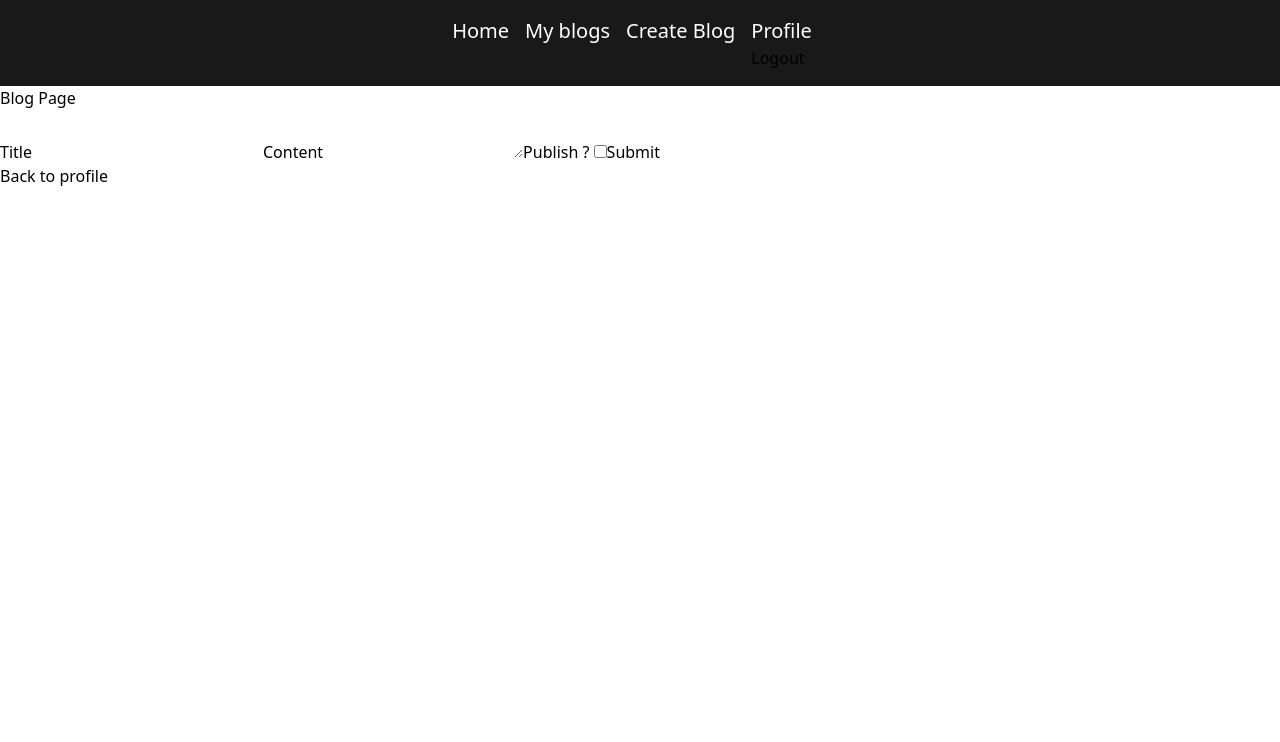
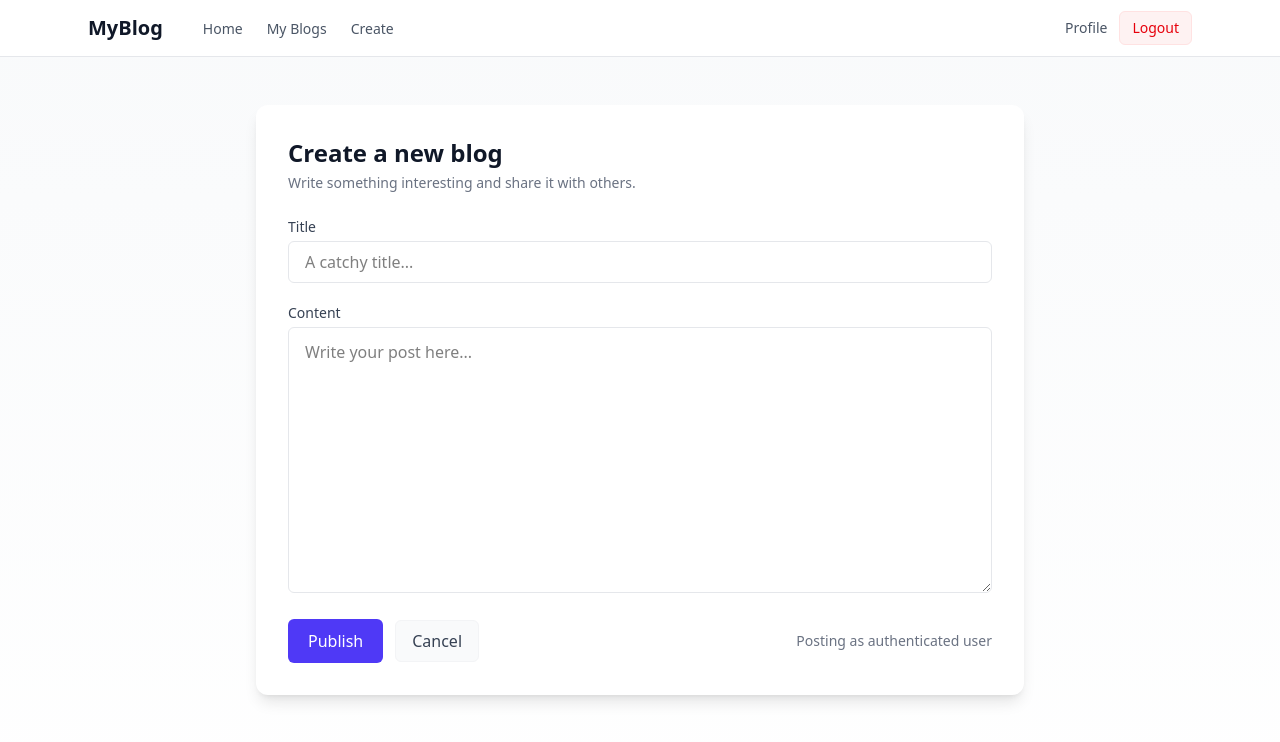
Before and after one commit to kloxer/TOP_Project-Blog-API, a React (Vite) app in the folder frontend/vite-project/: page /create in a window 1280 px wide. Shown: the top 742 px of the page. Built offline with nearby package versions, Linux system fonts and the light colour scheme; sample sign-in values are in the browser's storage.

Commit message:
Visual changes to front page and self blogs

```diff
--- a/frontend/vite-project/src/components/CreateBlog.jsx
+++ b/frontend/vite-project/src/components/CreateBlog.jsx
@@ -1,78 +1,114 @@
-import { useEffect } from "react";
 import { useState } from "react";
-import { Link } from 'react-router';
+import { useNavigate } from "react-router-dom";
 import useAuth from "../hooks/useAuth";
 
-function CreateBlog(){
-    const [title, setTitle] = useState("")
-    const [content,setContent] = useState("")
-    const [draft, setDraft] = useState(false)
+function CreateBlog() {
+  const { token } = useAuth();
+  const navigate = useNavigate();
 
-    const [loginStatus,setLoginStatus] = useState(false)
+  const [title, setTitle] = useState("");
+  const [content, setContent] = useState("");
+  const [saving, setSaving] = useState(false);
+  const [error, setError] = useState("");
 
-    const [blogResponse, setBlogResponse] = useState("");
+  async function handleSubmit(e) {
+    e.preventDefault();
+    setError("");
+    setSaving(true);
+    try {
+      const res = await fetch("http://localhost:3003/blogs", {
+        method: "POST",
+        credentials: "include",
+        headers: {
+          "Content-Type": "application/json",
+          Authorization: token ? `Bearer ${token}` : undefined,
+        },
+        body: JSON.stringify({ title, content }),
+      });
+      const data = await res.json();
+      if (res.ok) {
+        navigate("/myBlogs");
+      } else {
+        setError(data.message || "Failed to create blog");
+      }
+    } catch (err) {
+      setError(String(err));
+    } finally {
+      setSaving(false);
+    }
+  }
 
-    const [user,setUser]= useState(null)
+  return (
+    <div className="min-h-screen bg-gradient-to-b from-gray-50 to-white py-12 px-4">
+      <div className="max-w-3xl mx-auto">
+        <div className="bg-white shadow-lg rounded-xl p-8">
+          <header className="mb-6">
+            <h1 className="text-2xl font-semibold text-gray-900">Create a new blog</h1>
+            <p className="text-sm text-gray-500 mt-1">Write something interesting and share it with others.</p>
+          </header>
 
-    const {token} = useAuth();
+          {error && (
+            <div className="mb-4 text-sm text-red-700 bg-red-50 border border-red-100 rounded-md p-3">
+              {error}
+            </div>
+          )}
 
-    async function submitBlogInfo(e){
-        e.preventDefault();
+          <form onSubmit={handleSubmit} className="space-y-5">
+            <div>
+              <label htmlFor="title" className="block text-sm font-medium text-gray-700 mb-1">
+                Title
+              </label>
+              <input
+                id="title"
+                value={title}
+                onChange={(e) => setTitle(e.target.value)}
+                required
+                className="w-full px-4 py-2 border border-gray-200 rounded-md focus:outline-none focus:ring-2 focus:ring-indigo-400"
+                placeholder="A catchy title..."
+              />
+            </div>
 
-        try{
-                const response = await fetch("http://localhost:3003/blogs/",{
-                    method:'POST',
-                credentials: 'include', // IMPORTANT
-                headers: { 'Content-Type': 'application/json' ,
-                'Authorization': `bearer ${token}`
-                },
-                body: JSON.stringify({title, content, draft}),
+            <div>
+              <label htmlFor="content" className="block text-sm font-medium text-gray-700 mb-1">
+                Content
+              </label>
+              <textarea
+                id="content"
+                value={content}
+                onChange={(e) => setContent(e.target.value)}
+                required
+                rows={10}
+                className="w-full px-4 py-3 border border-gray-200 rounded-md focus:outline-none focus:ring-2 focus:ring-indigo-400 resize-y"
+                placeholder="Write your post here..."
+              />
+            </div>
 
-            })
-            const data = await response.json()
-            if (response.ok){
-                console.log(data)
-                setBlogResponse(data.message)
+            <div className="flex items-center gap-3">
+              <button
+                type="submit"
+                disabled={saving}
+                className="inline-flex items-center px-5 py-2.5 bg-indigo-600 text-white font-medium rounded-md hover:bg-indigo-500 disabled:opacity-60 transition"
+              >
+                {saving ? "Saving..." : "Publish"}
+              </button>
 
-            }
-            else{
-                console.log(data)
-            setBlogResponse(data.message)
+              <button
+                type="button"
+                onClick={() => navigate(-1)}
+                className="px-4 py-2 bg-gray-50 text-gray-700 rounded-md border border-gray-100 hover:bg-gray-100"
+              >
+                Cancel
+              </button>
 
-            }
-
-
-        }
-        catch(err){
-            console.log(err)
-        }
-
-
-
-    }
-
-    return (
-    <>
-       {/* <p>Logged in as: { user.username} id: { user.id} </p>  */}
-        <div className="blog">
-            <h2>Blog Page</h2>
-                <form onSubmit={submitBlogInfo}>
-
-                    <label htmlFor="blogTitle">Title
-                                <input type="text" name="title" onChange={(e)=>setTitle(e.target.value)} />
-                    </label>
-                    <label htmlFor="Content">Content
-                                <textarea name="content" id="1" onChange={(e)=>setContent(e.target.value)}  ></textarea>
-                    </label>
-                    <label htmlFor="draft">Publish ?  <input type="checkbox" checked={draft} onChange={()=>setDraft(!draft)}/>
-                </label>
-                    <button>Submit</button>
-                </form>
-                                {blogResponse}
-                        <Link to="/profile">Back to profile</Link>
-
+              <div className="ml-auto text-sm text-gray-500">
+                {token ? "Posting as authenticated user" : "You may be posting anonymously"}
+              </div>
+            </div>
+          </form>
         </div>
-    </>)
+      </div>
+    </div>
+  );
 }
 
 export default CreateBlog;
--- a/frontend/vite-project/src/components/NavBar.jsx
+++ b/frontend/vite-project/src/components/NavBar.jsx
@@ -1,96 +1,74 @@
-import { Link } from "react-router";
-import './Nav.css'
+import { Link } from "react-router-dom";
 import { useState } from "react";
-import { useEffect } from "react";
-import { useNavigate } from 'react-router-dom'; // Import the useNavigate hook
+import { useNavigate } from 'react-router-dom';
 import useAuth from "../hooks/useAuth";
+
 function NavBar(){
     const [user,setUser] = useState(null);
     const [isLoggedIn, setisLoggedIn] = useState(false);
-  const navigate = useNavigate();
-
-     const { logout , loading, token} = useAuth();
-
-//    async function checkIfLoggedIn(token){
-//         try{
-//             console.log("trying to get data....")
-//             const response = await fetch("http://localhost:3003/api/me2",{
-//                 credentials: 'include', // IMPORTANT
-//                 headers: {
-//                   'Content-Type': 'application/json',
-//                   'Authorization': `bearer ${token}`
-//                 },
-//             })
-//             const data = await response.json();
-//             console.log("data:", data)
-//             if (response.ok){
-//                 setUser(data.user)
-//                 setisLoggedIn(true)
-//             }
-//             else{
-//                 console.log("failed to get from server")
-//                 setisLoggedIn(false)
-//             }
-
-//         }
-//         catch(err){
-
-//             console.log(err);
-//         }
-
-//     }
-
-//     useEffect(()=>{
-//             const token = localStorage.getItem('jwtToken')
-//             if (token){
-//                 setisLoggedIn(true);
-
-//                 checkIfLoggedIn(token);
-//             }
-//             else{
-//                 setisLoggedIn(false)
-//             }
-//         checkIfLoggedIn();
-//     }, [])
-
+    const navigate = useNavigate();
+    const { logout , loading, token } = useAuth();
 
    function logOut() {
-    // localStorage.removeItem('jwtToken');
-    logout(); //from AuthContext
+    logout();
     setUser(null);
     setisLoggedIn(false);
     navigate('/login');
-
   }
 
-    return(<>
-    <nav className="navbar">
-        <ul>
-            <li><Link to="/">Home</Link></li>
+    return (
+      <nav className="bg-white border-b border-gray-200 shadow-sm">
+        <div className="max-w-6xl mx-auto px-4 sm:px-6">
+          <div className="flex h-14 items-center justify-between">
+            <div className="flex items-center gap-4">
+              <Link to="/" className="text-xl font-semibold text-gray-900 hover:text-indigo-600">
+                MyBlog
+              </Link>
 
-            <li><Link to="/myBlogs">My blogs</Link></li>
-            <li><Link to="/create">Create Blog</Link></li>
+              <ul className="hidden md:flex gap-6 ml-6">
+                <li><Link to="/" className="text-sm text-gray-600 hover:text-gray-900">Home</Link></li>
+                <li><Link to="/myBlogs" className="text-sm text-gray-600 hover:text-gray-900">My Blogs</Link></li>
+                <li><Link to="/create" className="text-sm text-gray-600 hover:text-gray-900">Create</Link></li>
+              </ul>
+            </div>
 
-            {token ? (
+            <div className="flex items-center gap-3">
+              {token ? (
+                <>
+                  <Link to="/" className="hidden sm:inline text-sm text-gray-600 hover:text-gray-900">Profile</Link>
+                  <button
+                    onClick={logOut}
+                    className="inline-flex items-center px-3 py-1.5 bg-red-50 text-red-600 text-sm rounded-md border border-red-100 hover:bg-red-100"
+                  >
+                    Logout
+                  </button>
+                </>
+              ) : (
+                <Link to="/login" className="px-3 py-1.5 bg-indigo-600 text-white text-sm rounded-md hover:bg-indigo-500">
+                  Login
+                </Link>
+              )}
 
-                <div className="rightSide">
-                <li><Link to="/">Profile</Link></li>
-                <li><button onClick={logOut}>Logout</button></li>
-                </div>
-            ) :
-            (
-                <div className="rightSide">
-                <li><Link to="/login">Login</Link></li>
-                </div>
-            )
-            }
-
-        </ul>
-
-
-
-    </nav></>)
+              <div className="md:hidden">
+                <details className="relative">
+                  <summary className="list-none cursor-pointer px-2 py-1 rounded-md hover:bg-gray-100">Menu</summary>
+                  <div className="absolute right-0 mt-2 w-48 bg-white border border-gray-100 shadow-md rounded-md py-2 z-10">
+                    <Link to="/" className="block px-4 py-2 text-sm text-gray-700 hover:bg-gray-50">Home</Link>
+                    <Link to="/myBlogs" className="block px-4 py-2 text-sm text-gray-700 hover:bg-gray-50">My Blogs</Link>
+                    <Link to="/create" className="block px-4 py-2 text-sm text-gray-700 hover:bg-gray-50">Create</Link>
+                    {token ? (
+                      <button onClick={logOut} className="w-full text-left px-4 py-2 text-sm text-red-600 hover:bg-gray-50">Logout</button>
+                    ) : (
+                      <Link to="/login" className="block px-4 py-2 text-sm text-gray-700 hover:bg-gray-50">Login</Link>
+                    )}
+                  </div>
+                </details>
+              </div>
+            </div>
+          </div>
+        </div>
+      </nav>
+    )
 }
 
-
 export default NavBar;
--- a/frontend/vite-project/src/pages/Login.jsx
+++ b/frontend/vite-project/src/pages/Login.jsx
@@ -1,79 +1,92 @@
 import { useState } from "react";
-import { Link, Navigate } from "react-router";
+import { Link, Navigate } from "react-router-dom";
 import useAuth from "../hooks/useAuth";
-
 
 function LoginPage(){
      const { token , login} = useAuth();
-    //  if (token){
-    //   return <Navigate to="/" replace />
-    //  }
+     if (token){
+      return <Navigate to="/" replace />
+     }
 
       const [username, setUsername] = useState('');
       const [password, setPassword] = useState('');
 
 
      async function handleSubmit(e){
-        e.preventDefault();  // Prevents form from reloading the page
+        e.preventDefault();
         try{
         const response = await fetch('http://localhost:3003/users/login', {
           method:'POST',
-          credentials: 'include', // IMPORTANT
-
+          credentials: 'include',
           headers:{
             'Content-Type':'application/json'
           },
           body: JSON.stringify({username, password}),
-
         });
 
         const data = await response.json();
-        console.log(data)
         if (response.ok){
           const token = data.token;
-        //   localStorage.setItem('jwtToken', token);
-          console.log(token)
-
-        login(token); //setting the token to authcontext
-
-         //   navigate('/profile');
+          login(token);
         }else{
-        //   setLoginMsg(data.message);
           console.log(data.message)
         }
       }
     catch(err){
       console.log('Error during login:', err);
-      // setError('An error occured while logging in');
     }
   };
 
+return (
+  <div className="min-h-screen flex items-start justify-center bg-gradient-to-b from-gray-50 to-white pt-16 pb-12 px-4">
+    <div className="w-full max-w-md bg-white shadow-lg rounded-xl p-8">
+      <h1 className="text-2xl font-semibold text-gray-900 mb-4 text-center">Welcome back</h1>
+      <p className="text-sm text-gray-500 mb-6 text-center">Sign in to your account</p>
 
-return (
+      <form onSubmit={handleSubmit} className="space-y-5">
+        <div>
+          <label htmlFor="username" className="block text-sm font-medium text-gray-700 mb-1">
+            Username
+          </label>
+          <input
+            id="username"
+            name="username"
+            type="text"
+            value={username}
+            onChange={(e)=> setUsername(e.target.value)}
+            required
+            className="w-full px-4 py-2 border border-gray-200 rounded-md focus:outline-none focus:ring-2 focus:ring-indigo-400 focus:border-transparent"
+          />
+        </div>
 
+        <div>
+          <label htmlFor="password" className="block text-sm font-medium text-gray-700 mb-1">
+            Password
+          </label>
+          <input
+            id="password"
+            name="password"
+            type="password"
+            value={password}
+            onChange={(e) => setPassword(e.target.value)}
+            required
+            className="w-full px-4 py-2 border border-gray-200 rounded-md focus:outline-none focus:ring-2 focus:ring-indigo-400 focus:border-transparent"
+          />
+        </div>
 
-        <div className="loginPage">
+        <button
+          type="submit"
+          className="w-full py-2.5 bg-indigo-600 hover:bg-indigo-500 text-white font-medium rounded-md transition"
+        >
+          Log in
+        </button>
+      </form>
 
-            <h1>Log in page</h1>
-      <form onSubmit={handleSubmit}>
-      <h2>Log in</h2>
-
-      <label htmlFor="user">Username
-      <input type="text" name="username"
-      onChange={(e)=> setUsername(e.target.value)}/></label>
-
-        <label htmlFor="password">Password
-        <input type="password" name="password"
-        onChange={(e) => setPassword(e.target.value)}
-                            /></label>
-
-      <button type="submit" >Log in</button>
-
-      </form>
-    <h2>
-      <Link to="/register">Register today</Link>
-      </h2>
-</div>
+      <div className="mt-6 text-center text-sm text-gray-600">
+        Don't have an account? <Link to="/register" className="text-indigo-600 hover:underline">Register</Link>
+      </div>
+    </div>
+  </div>
 )
 }
 
--- a/frontend/vite-project/src/pages/MyBlogs.jsx
+++ b/frontend/vite-project/src/pages/MyBlogs.jsx
@@ -1,6 +1,5 @@
-import { useEffect } from "react";
-import { useState } from "react";
-import { Link, Outlet } from "react-router";
+import { useEffect, useState } from "react";
+import { Link } from "react-router-dom";
 
 function MyBlogs(){
 
@@ -10,9 +9,8 @@ function MyBlogs(){
     async function getBlogs(){
         try{
              const token = localStorage.getItem('jwtToken')
-            console.log("trying to get data....")
             const response = await fetch("http://localhost:3003/blogs",{
-                credentials: 'include', // IMPORTANT
+                credentials: 'include',
                 headers: {
                   'Content-Type': 'application/json',
                   'Authorization': `bearer ${token}`
@@ -21,16 +19,15 @@ function MyBlogs(){
             const data=  await response.json();
             if (response.ok){
                 setBlogs(data.blogs)
-                setMessage(data.message)
+                setMessage(data.message || "")
             }
             else{
-                setMessage(data.message)
-
+                setMessage(data.message || "Failed to fetch")
             }
         }
         catch(err){
             console.log(err)
-            setMessage(err)
+            setMessage(String(err))
         }
     }
 
@@ -47,60 +44,88 @@ function MyBlogs(){
                 method:'DELETE',
                 headers:{
                     'Content-Type':'application/json',
-                        'Authorization': `bearer ${token}`
+                    'Authorization': `bearer ${token}`
                 },
                 credentials:'include'
             });
-            const data = response.json()
+            const data = await response.json()
             if (response.ok){
-              setMessage(data.message)
-              console.log("sucess")
-
-         setBlogs((prevBlogs) => prevBlogs.filter(blog => blog.id !== id));
-
+              setMessage(data.message || "Deleted")
+              setBlogs((prevBlogs) => prevBlogs.filter(b => b.id !== id));
             }
             else{
-              console.log("delete");
+              setMessage(data.message || "Delete failed");
             }
 
       }
       catch(err){
         console.log(err)
+        setMessage(String(err))
       }
     }
 
 
     return (
     <>
-   <h1>blogs!</h1>
-        {message}
-
-{!blogs ? (
-  <p>No blogs found.</p>
-) : (
-  blogs.map(blog => (
-
-    <div>
-      <div key={blog.id} className="blog">
-        <h2><Link to={blog.id} > {blog.title} </Link></h2>
-        <p>content: {blog.content}</p>
-
-               <Link to={`/myBlogs/${blog.id}/update`} state={blog}>Update</Link>
-              <button  onClick={() => deleteBlog(blog.id)}>delete</button>
-
-      </div>
-    </div>
-  ))
-)}
-
-
-    <Link to="/profile">Back to profile</Link>
+      <div className="max-w-6xl mx-auto px-4 py-8">
+        <div className="flex items-center justify-between mb-6">
+          <h1 className="text-2xl font-semibold text-gray-900">My Blogs</h1>
+          <Link to="/create" className="inline-flex items-center px-3 py-2 bg-indigo-600 text-white rounded-md text-sm hover:bg-indigo-500">
+            New Blog
+          </Link>
+        </div>
 
 
 
-    </>)
+        {!blogs ? (
+          <div className="text-center py-12 text-gray-500">No blogs found.</div>
+        ) : (
+          <div className="grid grid-cols-1 sm:grid-cols-2 lg:grid-cols-3 gap-6">
+            {blogs.map(blog => (
+              <article key={blog.id} className="bg-white rounded-lg shadow p-6 flex flex-col h-full">
+                <div className="flex-1">
+                  <h2 className="text-lg font-semibold text-gray-900 mb-2">
+                    <Link to={`${blog.id}`} className="hover:text-indigo-600">
+                      {blog.title}
+                    </Link>
+                  </h2>
+
+                  <p className="text-sm text-gray-600 mb-4 line-clamp-4 overflow-hidden max-h-28">
+                    {blog.content}
+                  </p>
+
+                  <div className="text-xs text-gray-500 italic">by {blog.author?.username ?? "Unknown"}</div>
+                </div>
+
+                <div className="mt-4 flex gap-2">
+                  <Link
+                    to={`/myBlogs/${blog.id}/update`}
+                    state={blog}
+                    className="flex-1 text-center px-3 py-2 bg-yellow-50 text-yellow-700 rounded-md text-sm hover:bg-yellow-100"
+                  >
+                    Update
+                  </Link>
+
+                  <button
+                    onClick={() => deleteBlog(blog.id)}
+                    className="flex-1 px-3 py-2 bg-red-50 text-red-600 rounded-md text-sm hover:bg-red-100"
+                    aria-label={`Delete ${blog.title}`}
+                  >
+                    Delete
+                  </button>
+                </div>
+              </article>
+            ))}
+          </div>
+        )}
+
+        <div className="mt-8">
+          <Link to="/" className="text-sm text-indigo-600 hover:underline">Back to home</Link>
+        </div>
+      </div>
+    </>
+    )
 
 }
 
-
 export default MyBlogs;
```
Also changed, not shown: frontend/vite-project/src/pages/Home.jsx (+4 -3 lines).
